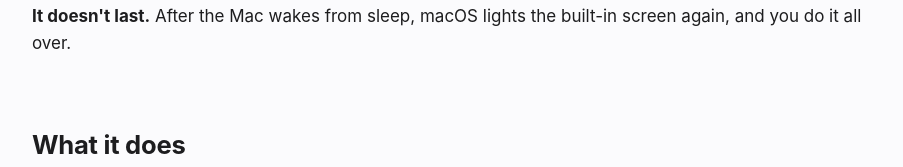
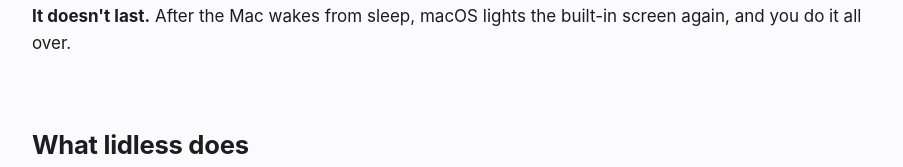
Before and after one commit to np25071984/lidless, a plain HTML site: page docs/index.html in a window 1280 px wide. Shown: the part 940-1107 px from the top of the page, without its empty margins (188-1091 px from the left). Drawn offline with Linux system fonts and the light colour scheme.

Commit message:
Name lidless in the page's What it does heading

```diff
--- a/docs/index.html
+++ b/docs/index.html
@@ -148,7 +148,7 @@
   </section>
 
   <section aria-labelledby="what">
-    <h2 id="what">What it does</h2>
+    <h2 id="what">What lidless does</h2>
     <div class="features">
       <div class="card">
         <h3>Dark when docked</h3>
```
